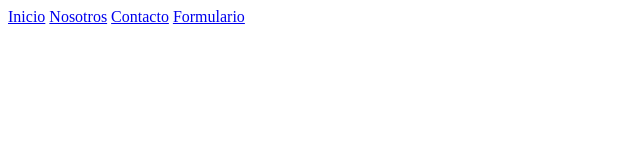
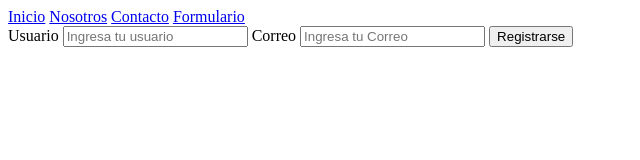
Before and after one commit to ValerieGg/PRACTICA_GIT2, a plain HTML site: page internas/formulario.html in a window 1280 px wide. Shown: the whole page, without its empty margins (0-640 px from the left). Drawn offline with Linux system fonts and the light colour scheme.

Commit message:
Formulario de Contacto Agregado

```diff
--- a/internas/formulario.html
+++ b/internas/formulario.html
@@ -12,5 +12,14 @@
     <a href="nosotros.html">Nosotros</a>
     <a href="contacto.html">Contacto</a>
     <a href="formulario.html">Formulario</a>
+
+<form>
+    <label for="user">Usuario</label>
+    <input type="text" placeholder="Ingresa tu usuario">
+    <label for="email">Correo</label>
+    <input type="email" placeholder="Ingresa tu Correo">
+    <input type="submit" value="Registrarse">
+</form>
+
 </body>
 </html>
```
